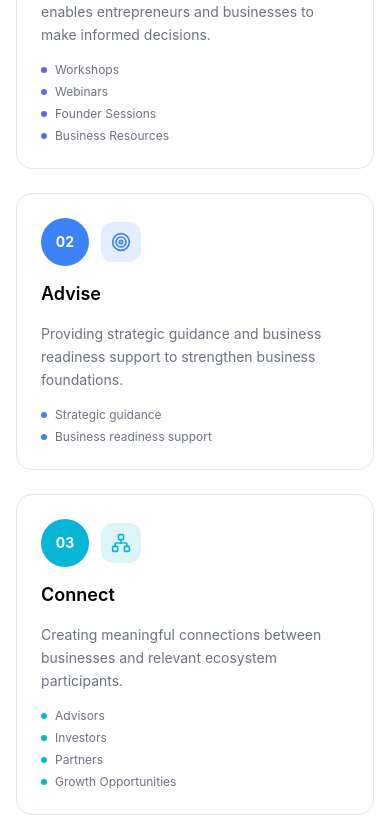
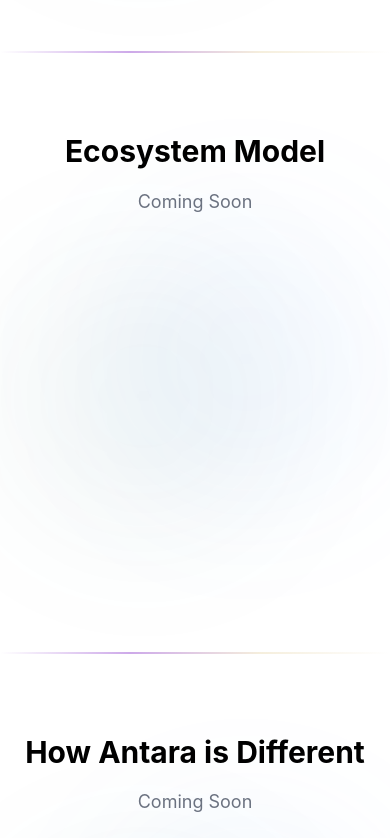
Before and after one commit to ramnath23112005/ANTARA, a React (Vite) app: page / in a window 390 px wide. Shown: the part 2400-3238 px from the top of the page. Built offline with nearby package versions, Linux system fonts and the light colour scheme; no server answers.

Commit message:
Consolidate all sections into Home page with smooth scroll navigation

```diff
--- a/src/components/layout/Navbar.tsx
+++ b/src/components/layout/Navbar.tsx
@@ -1,27 +1,28 @@
 // src/components/layout/Navbar.tsx
 import { useState, useEffect } from "react";
-import { Link, useLocation } from "react-router-dom";
+import { Link, useLocation, useNavigate } from "react-router-dom";
 import { Menu, X } from "lucide-react";
 import { cn } from "@/lib/utils";
 import { isPastThreshold } from "@/lib/smoothScroll";
 
 const NAV_LINKS = [
-  { label: "Home",       href: "/" },
-  { label: "About",      href: "/about" },
-  { label: "Services",   href: "/services" },
-  { label: "Audience",   href: "/audience" },
-  { label: "Ecosystem",  href: "/ecosystem" },
-  { label: "Values",     href: "/values" },
-  { label: "Works",      href: "/works" },
-  { label: "Blogs",      href: "/blogs" },
-  { label: "Careers",    href: "/careers" },
-  { label: "Contact",    href: "/contact" },
+  { label: "Home",       href: "/", scroll: false },
+  { label: "About",      href: "/about", scroll: false },
+  { label: "Services",   href: "/#services", scroll: true },
+  { label: "Audience",   href: "/#audience", scroll: true },
+  { label: "Ecosystem",  href: "/#ecosystem", scroll: true },
+  { label: "Values",     href: "/#values", scroll: true },
+  { label: "Works",      href: "/works", scroll: false },
+  { label: "Blogs",      href: "/blogs", scroll: false },
+  { label: "Careers",    href: "/careers", scroll: false },
+  { label: "Contact",    href: "/contact", scroll: false },
 ] as const;
 
 export default function Navbar() {
   const [scrolled, setScrolled] = useState(false);
   const [menuOpen, setMenuOpen] = useState(false);
-  const { pathname } = useLocation();
+  const { pathname, hash } = useLocation();
+  const navigate = useNavigate();
 
   useEffect(() => {
     const onScroll = () => setScrolled(isPastThreshold(60));
@@ -31,6 +32,46 @@
 
   // Close mobile menu on route change
   useEffect(() => { setMenuOpen(false); }, [pathname]);
+
+  // Scroll to section if hash is present
+  useEffect(() => {
+    if (hash) {
+      const id = hash.replace('#', '');
+      const element = document.getElementById(id);
+      if (element) {
+        setTimeout(() => {
+          element.scrollIntoView({ behavior: 'smooth', block: 'start' });
+        }, 100);
+      }
+    }
+  }, [hash]);
+
+  const handleNavClick = (e: React.MouseEvent<HTMLAnchorElement>, href: string, scroll: boolean) => {
+    if (scroll) {
+      e.preventDefault();
+      const [path, sectionId] = href.split('#');
+
+      if (pathname !== path) {
+        // Navigate to home first, then scroll
+        navigate(href);
+      } else {
+        // Already on home, just scroll
+        const element = document.getElementById(sectionId);
+        if (element) {
+          element.scrollIntoView({ behavior: 'smooth', block: 'start' });
+        }
+      }
+      setMenuOpen(false);
+    }
+  };
+
+  const isActive = (href: string, scroll: boolean) => {
+    if (scroll) {
+      const sectionId = href.split('#')[1];
+      return pathname === '/' && hash === `#${sectionId}`;
+    }
+    return pathname === href;
+  };
 
   return (
     <header
@@ -52,13 +93,14 @@
 
         {/* Desktop nav */}
         <ul className="hidden lg:flex items-center gap-6">
-          {NAV_LINKS.map(({ label, href }) => (
+          {NAV_LINKS.map(({ label, href, scroll }) => (
             <li key={href}>
               <Link
                 to={href}
+                onClick={(e) => handleNavClick(e, href, scroll)}
                 className={cn(
                   "text-sm font-medium transition-colors duration-200",
-                  pathname === href
+                  isActive(href, scroll)
                     ? "text-antara-gold"
                     : "text-antara-muted hover:text-antara-text"
                 )}
@@ -93,13 +135,14 @@
       {menuOpen && (
         <div className="lg:hidden bg-antara-dark border-t border-antara-border px-4 pb-6">
           <ul className="flex flex-col gap-1 mt-4">
-            {NAV_LINKS.map(({ label, href }) => (
+            {NAV_LINKS.map(({ label, href, scroll }) => (
               <li key={href}>
                 <Link
                   to={href}
+                  onClick={(e) => handleNavClick(e, href, scroll)}
                   className={cn(
                     "block py-2 text-sm font-medium transition-colors",
-                    pathname === href ? "text-antara-gold" : "text-antara-muted hover:text-antara-text"
+                    isActive(href, scroll) ? "text-antara-gold" : "text-antara-muted hover:text-antara-text"
                   )}
                 >
                   {label}
--- a/src/pages/Home.tsx
+++ b/src/pages/Home.tsx
@@ -3,25 +3,67 @@
 import PageWrapper from "@/components/layout/PageWrapper";
 import HeroAnimated from "@/sections/hero/HeroAnimated";
 import ServicesGrid from "@/sections/services/ServicesGrid";
-import EcosystemFlow from "@/sections/ecosystem/EcosystemFlow";
-import ValuesGrid from "@/sections/values/ValuesGrid";
-import CTASection from "@/sections/common/CTASection";
+import SectionHeader from "@/components/ui/SectionHeader";
+
+// Reusable Coming Soon Section Component
+function ComingSoonSection({ id, heading }: { id: string; heading: string }) {
+  return (
+    <section
+      id={id}
+      className="relative bg-antara-navy overflow-hidden"
+      aria-label={heading}
+    >
+      {/* Gradient divider - top */}
+      <div style={{ height: '1px', background: 'linear-gradient(90deg, transparent, rgba(130, 40, 200, 0.4), rgba(201, 163, 65, 0.18), transparent)', marginBottom: '0px' }}></div>
+
+      <div className="py-20 lg:py-28">
+        {/* Subtle background accent */}
+        <div
+          aria-hidden="true"
+          className="pointer-events-none absolute inset-0"
+        >
+          <div className="absolute top-1/3 left-0 w-72 h-72 bg-antara-gold/5 rounded-full blur-3xl" />
+          <div className="absolute bottom-1/4 right-0 w-72 h-72 bg-blue-500/5 rounded-full blur-3xl" />
+        </div>
+
+        <div className="relative mx-auto max-w-7xl px-4 sm:px-6 lg:px-8">
+          <SectionHeader
+            heading={heading}
+            subtext="Coming Soon"
+            align="center"
+            className="mb-14"
+          />
+
+          {/* Blank space */}
+          <div className="min-h-[300px]"></div>
+        </div>
+      </div>
+
+      {/* Gradient divider - bottom */}
+      <div style={{ height: '1px', background: 'linear-gradient(90deg, transparent, rgba(130, 40, 200, 0.4), rgba(201, 163, 65, 0.18), transparent)', marginBottom: '0px' }}></div>
+    </section>
+  );
+}
 
 export default function Home() {
   return (
     <PageWrapper noTopPad>
       <HeroAnimated />
+
+      {/* Services Section */}
       <ServicesGrid />
-      <EcosystemFlow />
-      <ValuesGrid />
-      <CTASection
-        heading="Ready To Build Your Future With Antara Global?"
-        subtext="Join startups, MSMEs, and emerging businesses on a structured growth journey."
-        primaryLabel="Book a Consultation"
-        primaryHref="/contact"
-        secondaryLabel="Explore Ecosystem"
-        secondaryHref="/ecosystem"
-      />
+
+      {/* Audience Section */}
+      <ComingSoonSection id="audience" heading="Audience" />
+
+      {/* Ecosystem Model Section */}
+      <ComingSoonSection id="ecosystem" heading="Ecosystem Model" />
+
+      {/* How Antara is Different Section */}
+      <ComingSoonSection id="difference" heading="How Antara is Different" />
+
+      {/* Core Values Section */}
+      <ComingSoonSection id="values" heading="Core Values" />
     </PageWrapper>
   );
 }
```
